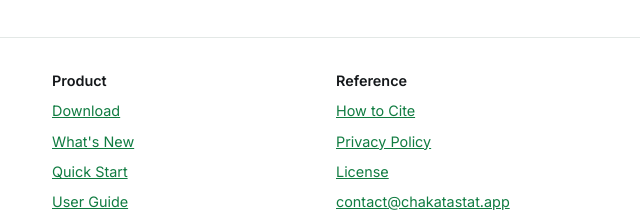
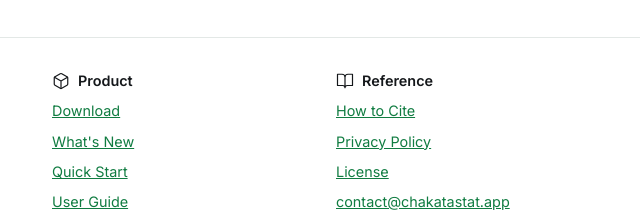
Before and after one commit to Tembocs/chakatastat-site, a plain HTML site: page cite/index.html in a window 1280 px wide. Shown: the part 2018-2237 px from the top of the page, 588-1228 px from the left. Drawn offline with Linux system fonts and the light colour scheme.

Commit message:
Footer column titles gain inline SVG icons in the site's stroke style: a package for Product, an open book for Reference

```diff
--- a/cite/index.html
+++ b/cite/index.html
@@ -207,7 +207,7 @@
           software &mdash; free to use, not open source.</p>
         </div>
         <div class="footer-col">
-          <p class="footer-col-title">Product</p>
+          <p class="footer-col-title"><svg class="footer-col-icon" viewBox="0 0 24 24" fill="none" stroke="currentColor" stroke-width="1.6" stroke-linecap="round" stroke-linejoin="round" aria-hidden="true"><path d="M21 16V8a2 2 0 00-1-1.73l-7-4a2 2 0 00-2 0l-7 4A2 2 0 003 8v8a2 2 0 001 1.73l7 4a2 2 0 002 0l7-4A2 2 0 0021 16z"/><path d="M3.27 6.96L12 12.01l8.73-5.05M12 22.08V12"/></svg>Product</p>
           <ul>
             <li><a href="../index.html#download">Download</a></li>
             <li><a href="../whats-new/">What's New</a></li>
@@ -217,7 +217,7 @@
           </ul>
         </div>
         <div class="footer-col">
-          <p class="footer-col-title">Reference</p>
+          <p class="footer-col-title"><svg class="footer-col-icon" viewBox="0 0 24 24" fill="none" stroke="currentColor" stroke-width="1.6" stroke-linecap="round" stroke-linejoin="round" aria-hidden="true"><path d="M2 3h6a4 4 0 014 4v14a3 3 0 00-3-3H2zM22 3h-6a4 4 0 00-4 4v14a3 3 0 013-3h7z"/></svg>Reference</p>
           <ul>
             <li><a href="../cite/">How to Cite</a></li>
             <li><a href="../privacy-policy/">Privacy Policy</a></li>
--- a/css/styles.css
+++ b/css/styles.css
@@ -1132,9 +1132,18 @@
 }
 
 .footer-col-title {
+  display: flex;
+  align-items: center;
+  gap: 8px;
   color: var(--color-text);
   font-weight: 600;
   margin: 0 0 8px;
+}
+
+.footer-col-icon {
+  width: 18px;
+  height: 18px;
+  flex: none;
 }
 
 .footer-col ul {
```
Also changed, not shown: index.html (+2 -2 lines), license/index.html (+2 -2 lines), privacy-policy/index.html (+2 -2 lines), quick-start/index.html (+2 -2 lines), whats-new/index.html (+2 -2 lines).
